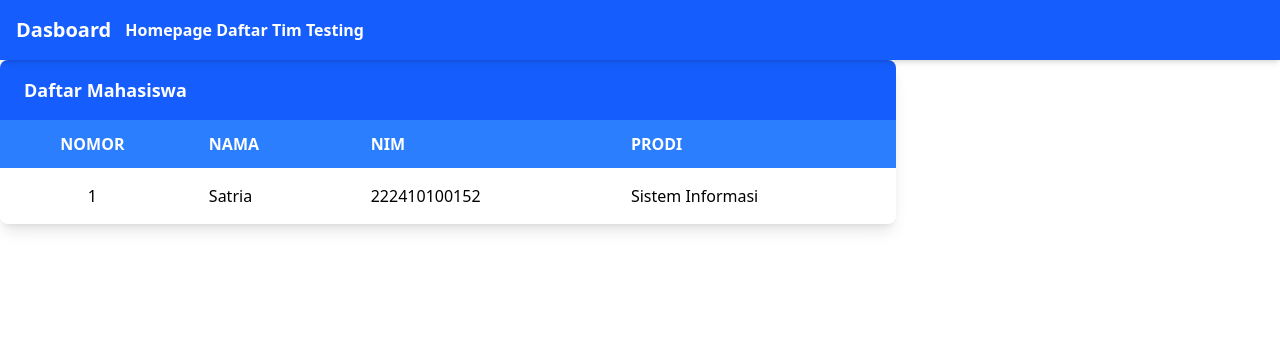
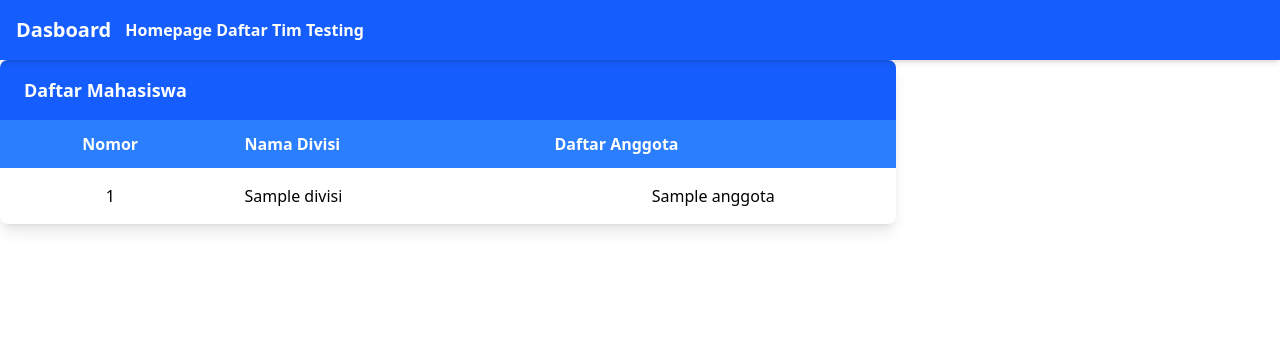
Before and after one commit to SatriaBelva/TelekomunikasiSelular, a Flask app: page /testing in a window 1280 px wide. Shown: the top 360 px of the page. Run offline with Flask 3, Linux system fonts and the light colour scheme; tables that the repository leaves empty hold one stand-in row (values such as "Sample post").

Commit message:
Penambahan di View Testing

```diff
--- a/Testing/public/routes/routes.py
+++ b/Testing/public/routes/routes.py
@@ -1,5 +1,5 @@
 from flask import render_template, Blueprint
-from model.models import Anggota
+from model.models import Anggota,Divisi,db,User
 
 routes = Blueprint('routes', __name__)
 
@@ -13,7 +13,8 @@ def homepage():
 
 @routes.route("/testing")
 def testing():
-    return render_template('tables.html')
+    divisi=Divisi.query.all()
+    return render_template('tables.html', divisi=divisi)
 
 @routes.route("/market")
 def market():
--- a/Testing/public/static/css/style.css
+++ b/Testing/public/static/css/style.css
@@ -10,10 +10,8 @@
     --color-red-800: oklch(0.444 0.177 26.899);
     --color-amber-200: oklch(0.924 0.12 95.746);
     --color-amber-300: oklch(0.879 0.169 91.605);
-    --color-amber-700: oklch(0.555 0.163 48.998);
     --color-green-300: oklch(0.871 0.15 154.449);
     --color-cyan-600: oklch(0.609 0.126 221.723);
-    --color-blue-200: oklch(0.882 0.059 254.128);
     --color-blue-300: oklch(0.809 0.105 251.813);
     --color-blue-500: oklch(0.623 0.214 259.815);
     --color-blue-600: oklch(0.546 0.245 262.881);
@@ -1116,9 +1114,6 @@
   .bg-amber-300 {
     background-color: var(--color-amber-300);
   }
-  .bg-blue-200 {
-    background-color: var(--color-blue-200);
-  }
   .bg-blue-300 {
     background-color: var(--color-blue-300);
   }
@@ -1127,9 +1122,6 @@
   }
   .bg-blue-600 {
     background-color: var(--color-blue-600);
-  }
-  .bg-gray-100 {
-    background-color: var(--color-gray-100);
   }
   .bg-green-300 {
     background-color: var(--color-green-300);
@@ -1327,9 +1319,6 @@
   .p-5 {
     padding: calc(var(--spacing) * 5);
   }
-  .p-6 {
-    padding: calc(var(--spacing) * 6);
-  }
   .p-9 {
     padding: calc(var(--spacing) * 9);
   }
@@ -1490,9 +1479,6 @@
   }
   .\[color\:red\]\/50\! {
     color: color-mix(in oklab, red 50%, transparent) !important;
-  }
-  .text-amber-700 {
-    color: var(--color-amber-700);
   }
   .text-cyan-600 {
     color: var(--color-cyan-600);
--- a/Testing/public/templates/tables.html
+++ b/Testing/public/templates/tables.html
@@ -10,19 +10,19 @@
         <table class="min-w-full border-collapse">
             <thead>
                 <tr class="bg-blue-500 text-white">
-                    <th class="px-6 py-3 text-center uppercase font-semibold ">Nomor</th>
-                    <th class="px-6 py-3 text-left uppercase font-semibold">Nama</th>
-                    <th class="px-6 py-3 text-left uppercase font-semibold">NIM</th>
-                    <th class="px-6 py-3 text-left uppercase font-semibold">Prodi</th>
+                    <th class="px-6 py-3 text-center capitalize font-semibold ">Nomor</th>
+                    <th class="px-6 py-3 text-left capitalize font-semibold">Nama Divisi</th>
+                    <th class="px-6 py-3 text-left capitalize font-semibold">Daftar Anggota</th>
                 </tr>
             </thead>
             <tbody class="divide-y divide-gray-200">
+                {% for i in divisi %}
                 <tr class="hover:bg-gray-100">
-                    <td class="px-6 py-4 text-center">1</td>
-                    <td class="px-6 py-4">Satria</td>
-                    <td class="px-6 py-4">222410100152</td>
-                    <td class="px-6 py-4">Sistem Informasi</td>
+                    <td class="px-6 py-4 text-center">{{ loop.index }}</td>
+                    <td class="px-6 py-4">{{ i.nama }}</td>
+                    <td class="px-6 py-4 text-center">{{ i.anggota | map(attribute='nama') | join(', ') }}</td>
                 </tr>
+                {% endfor %}
             </tbody>
         </table>
     </div>
```
